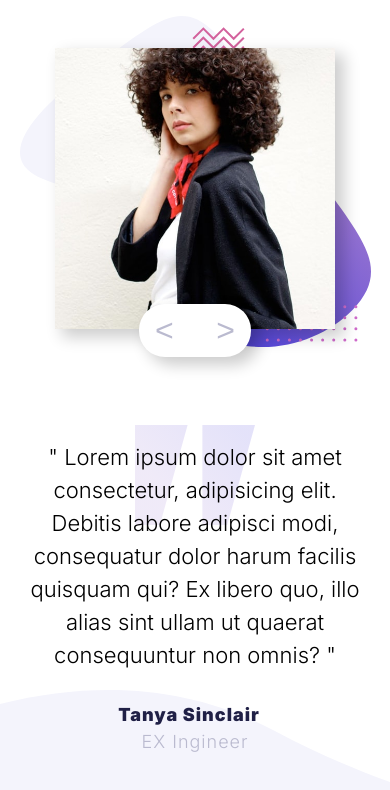
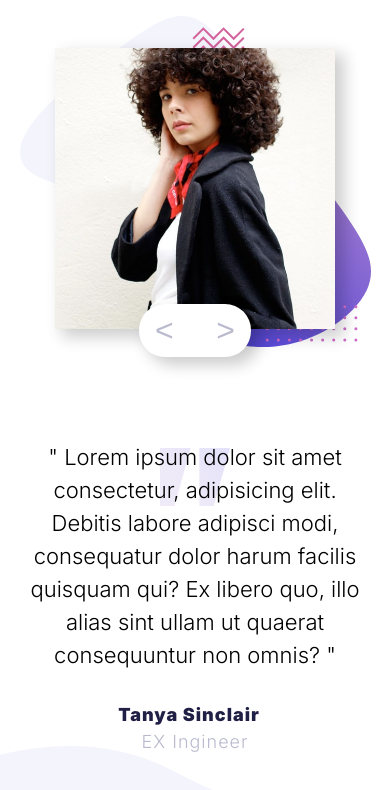
Before and after one commit to yonathan-palma/coding-bootcamp-testimonials-slider-master, a plain HTML site: page index.html in a window 390 px wide. Drawn offline with Linux system fonts and the light colour scheme.

Commit message:
background img

```diff
--- a/css/style.css
+++ b/css/style.css
@@ -44,10 +44,14 @@ body{
     -ms-overflow-style: none;  /* IE and Edge */
     scrollbar-width: none;  /* Firefox */
     gap: 4rem;
+    outline: none;
 }
 .slider-wraper::-webkit-scrollbar {
     display: none;
-  }
+}
+.slider-wraper:focus-visible{
+    border: none;
+}
 .slider-wraper .slider_conatainer{
     display: grid;
     grid-auto-flow: column;
@@ -111,15 +115,18 @@ body{
 }
 .btn:hover{
     color: var(--DarkBlue);
-
 }
 
 @media (max-width:768px) {
+    body{
+        background-size: contain;
+    }
     .slider{
         height: 100%;
     }
     .slider-wraper{
         background-position: 50% 55%, top center;
+        background-size: 20%, contain;;
         margin-top: 2rem;
         padding: 0;
         height: 100%;
```
